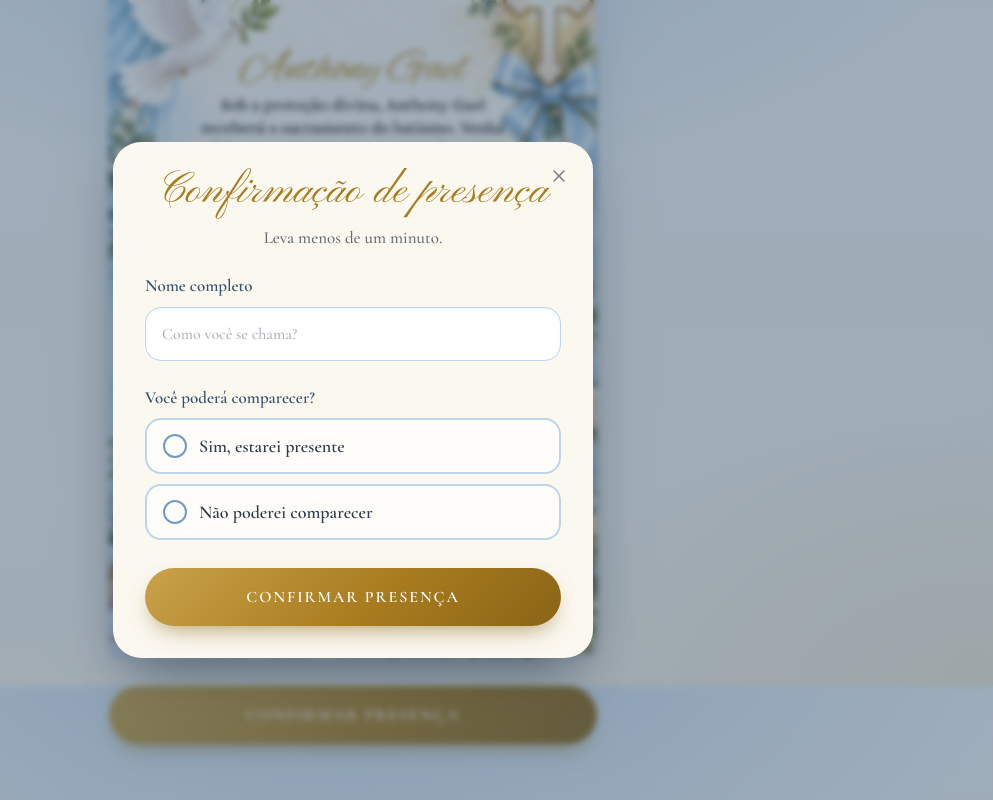
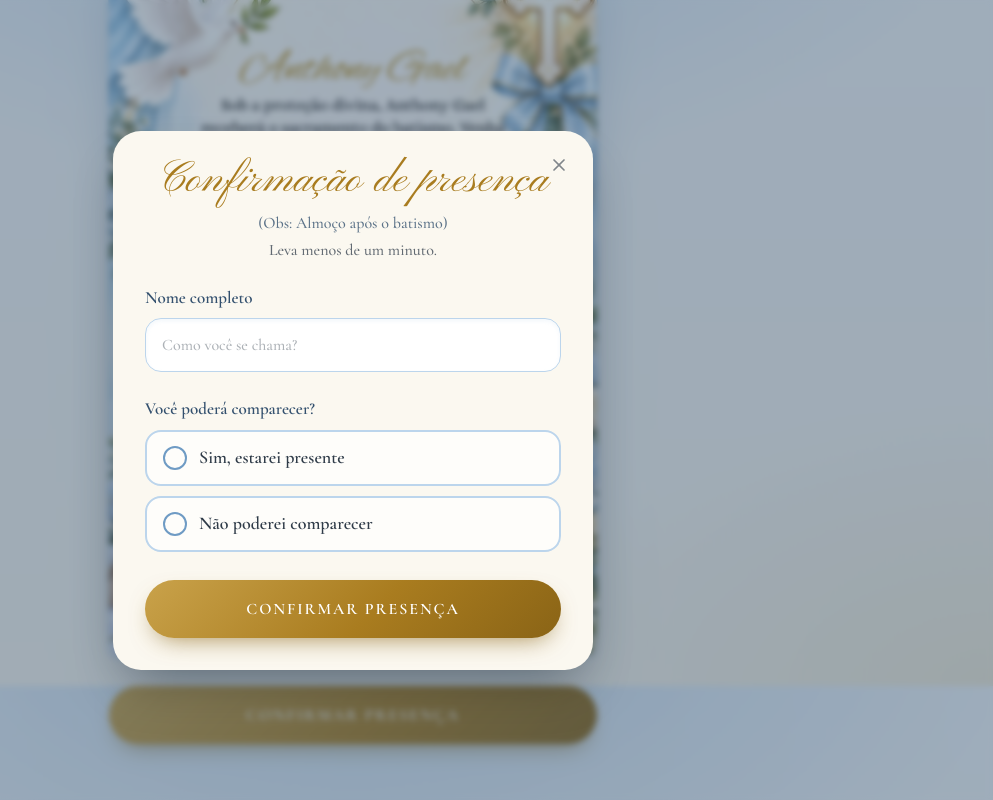
Before and after one commit to ghostSIX00/convite-batizado, a Next.js app: page / in a window 1280 px wide. Both pictures are taken after a click on the button "CONFIRMAR PRESENÇA". Shown: the part 114-914 px from the top of the page, without its empty margins (287-1280 px from the left). Built offline with nearby package versions, Linux system fonts and the light colour scheme; no server answers.

Commit message:
Adiciona aviso (Obs: Almoço após o batismo) no formulário

```diff
--- a/src/components/RsvpForm.tsx
+++ b/src/components/RsvpForm.tsx
@@ -77,7 +77,10 @@ export default function RsvpForm({ onDone }: Props) {
       <p className="text-center font-script text-[44px] leading-none text-ouro" id="rsvp-titulo">
         Confirmação de presença
       </p>
-      <p className="mx-auto mt-3 max-w-[30ch] text-center text-[17px] leading-snug text-tinta/75">
+      <p className="mx-auto mt-2 text-center text-[16px] font-medium text-marinho/80">
+        (Obs: Almoço após o batismo)
+      </p>
+      <p className="mx-auto mt-1 max-w-[30ch] text-center text-[16px] leading-snug text-tinta/75">
         Leva menos de um minuto.
       </p>
 
```
